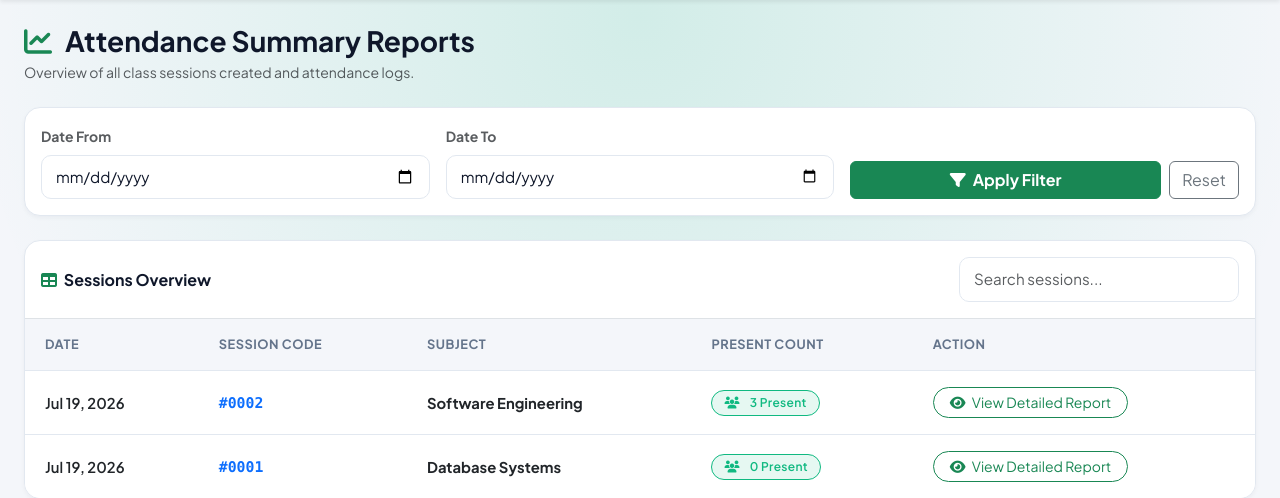
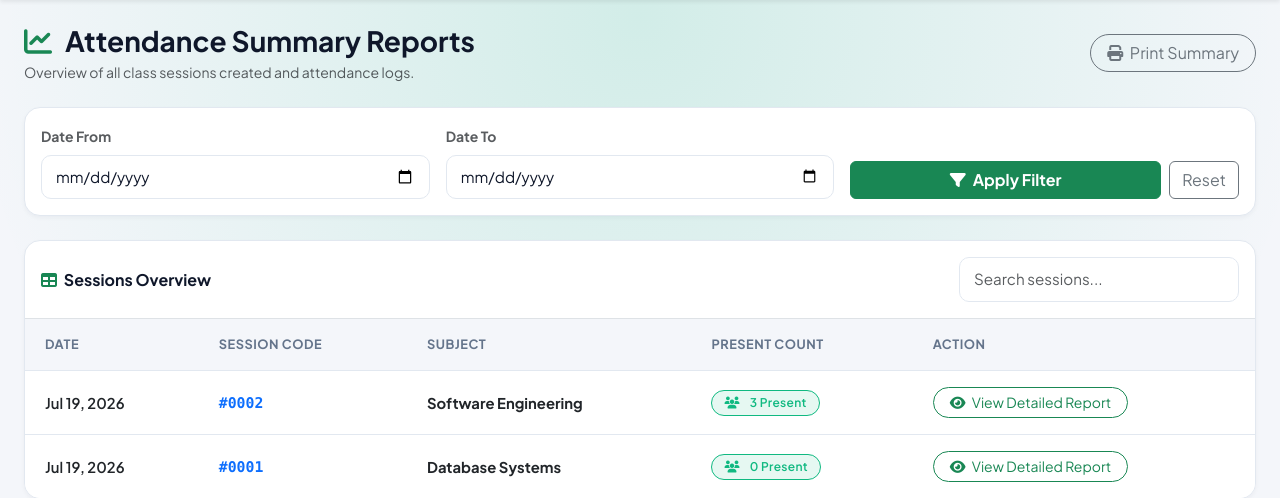
Before and after one commit to SayedaHaneen/Smart-Attendance-System, a PHP site: page /teacher/reports.php in a window 1280 px wide. Shown: the part 63-561 px from the top of the page. Run offline with PHP 8.4, Linux system fonts and the light colour scheme; the visitor is signed in with stand-in values (Sample User, id 1); data comes from the database, SQL or seed files in the repository; data that the repository does not hold is empty; some libraries are stand-ins or nearby versions.

Commit message:
Add Print button to general summary view in reports.php

```diff
--- a/teacher/reports.php
+++ b/teacher/reports.php
@@ -249,6 +249,11 @@ if ($session_id > 0) {
                     <h3 class="fw-bold mb-1"><i class="fas fa-chart-line text-success me-2"></i> Attendance Summary Reports</h3>
                     <p class="text-muted small mb-0">Overview of all class sessions created and attendance logs.</p>
                 </div>
+                <div>
+                    <button onclick="window.print()" class="btn btn-outline-secondary rounded-pill px-3">
+                        <i class="fas fa-print me-1"></i> Print Summary
+                    </button>
+                </div>
             </div>
 
             <!-- Date Filter -->
```
